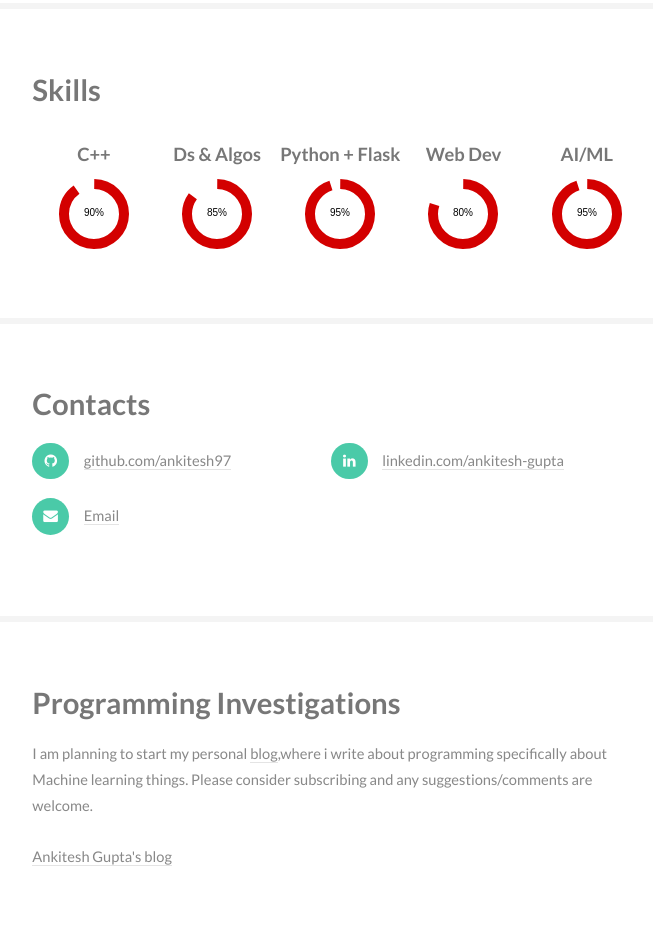
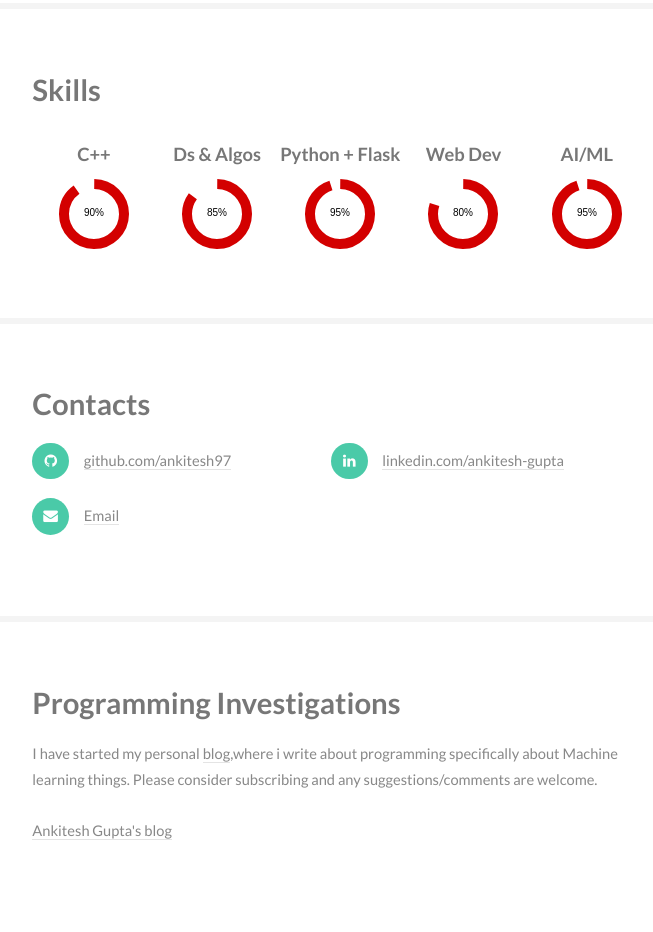
Before and after one commit to ankitesh97/ankitesh.github.io, a plain HTML site: page index.html in a window 1280 px wide. Shown: the part 2994-3926 px from the top of the page, without its empty margins (153-806 px from the left). After the commit the page ends 3900 px from the top, so only its background shows below. Drawn offline with Linux system fonts and the light colour scheme.

Commit message:
Update index.html

```diff
--- a/index.html
+++ b/index.html
@@ -223,7 +223,7 @@
 								<div class="container">
 								<h2>Programming Investigations</h2>
 									<p>
-									I am planning to start my personal <a href="https://ankitesh97.github.io/blog/">blog</a>,where i write about programming specifically about Machine learning things. Please consider subscribing and any suggestions/comments are welcome. <br><br>
+									I have started my personal <a href="https://ankitesh97.github.io/blog/">blog</a>,where i write about programming specifically about Machine learning things. Please consider subscribing and any suggestions/comments are welcome. <br><br>
 									<a href="https://ankitesh97.github.io/blog/">Ankitesh Gupta's blog</a>
 									</p>
                                 </div>
```
